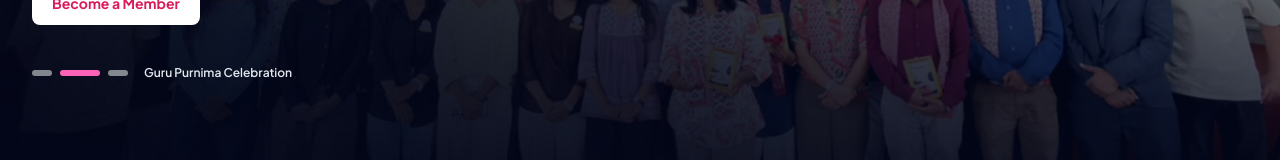
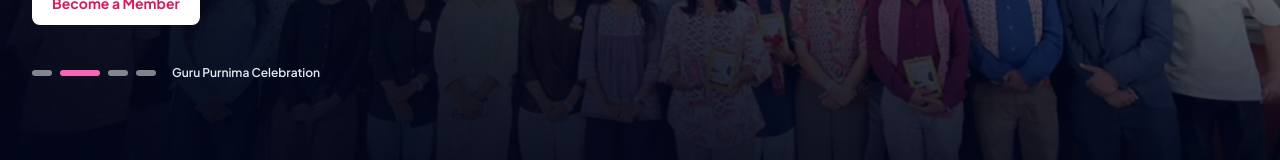
Before and after one commit to PrabhabTiwari/racgu, a React (Vite) app: page / in a window 1280 px wide. Shown: the part 743-903 px from the top of the page. Built offline with nearby package versions, Linux system fonts and the light colour scheme; no server answers.

Commit message:
Add cleaning and plantation photo to homepage slideshow

```diff
--- a/src/pages/HomePage.tsx
+++ b/src/pages/HomePage.tsx
@@ -22,9 +22,10 @@ export const HomePage: React.FC<HomePageProps> = ({
   const upcomingEvents = events.filter(e => e.status === 'upcoming').slice(0, 3);
   const urgentNotice = notices.find(n => n.isUrgent) || notices[0];
   const heroSlides = [
-    { image: '/assets/hero/charter-ceremony.webp', label: 'Charter Ceremony' },
-    { image: '/assets/hero/guru-purnima.webp', label: 'Guru Purnima Celebration' },
-    { image: '/assets/hero/installation-fellowship.webp', label: 'Rotaract Fellowship' }
+    { image: '/assets/hero/charter-ceremony.webp', label: 'Charter Ceremony', position: 'center' },
+    { image: '/assets/hero/guru-purnima.webp', label: 'Guru Purnima Celebration', position: 'center' },
+    { image: '/assets/hero/installation-fellowship.webp', label: 'Rotaract Fellowship', position: 'center' },
+    { image: '/assets/hero/cleaning-plantation-program.webp', label: 'Cleaning and Plantation Program', position: 'center 58%' }
   ];
   const [activeHeroSlide, setActiveHeroSlide] = useState(0);
   const guidingTeam = INITIAL_MEMBERS.filter(member => member.role === 'pst' || member.role === 'bod' || member.role === 'advisor');
@@ -191,6 +192,7 @@ export const HomePage: React.FC<HomePageProps> = ({
               key={slide.image}
               src={slide.image}
               alt=""
+              style={{ objectPosition: slide.position }}
               className={`absolute inset-0 h-full w-full object-cover transition-opacity duration-1000 ${index === activeHeroSlide ? 'opacity-100' : 'opacity-0'}`}
             />
           ))}
```
Also changed, not shown: public/assets/hero/cleaning-plantation-program.webp (added).
